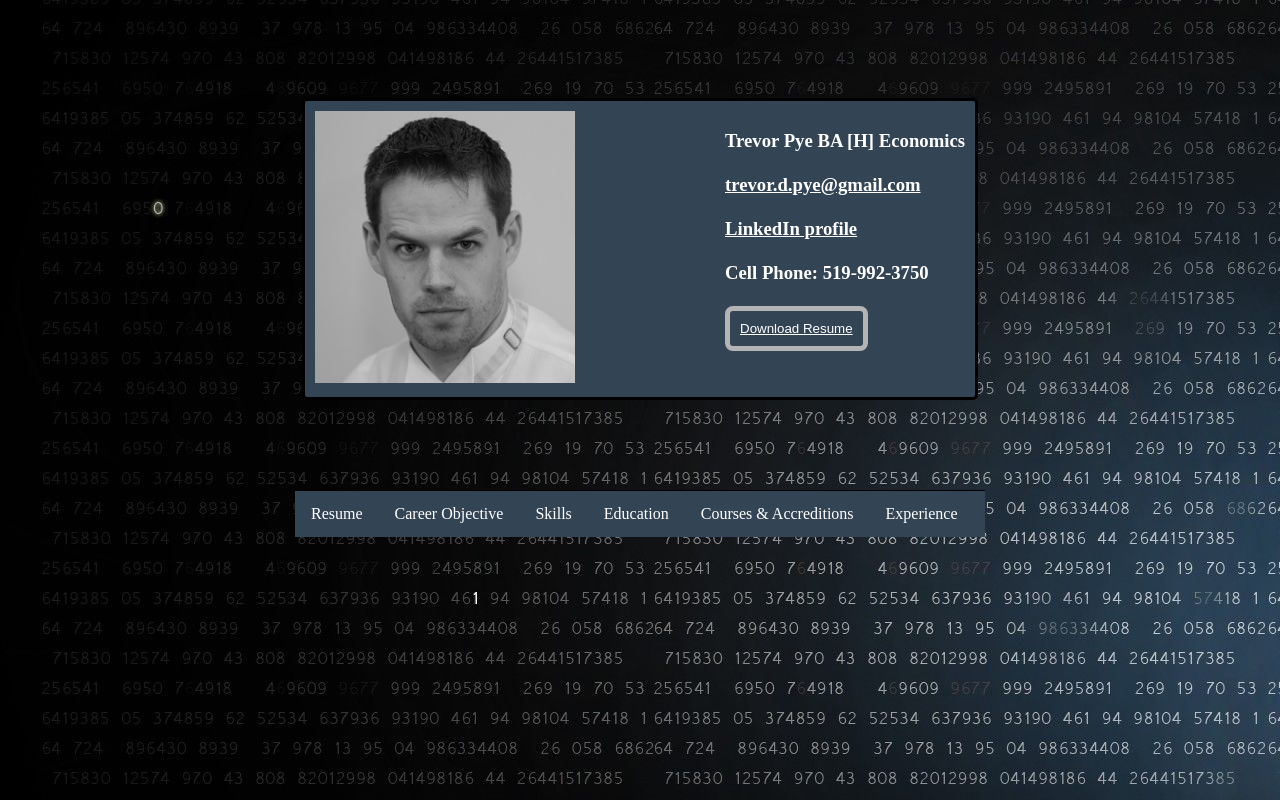
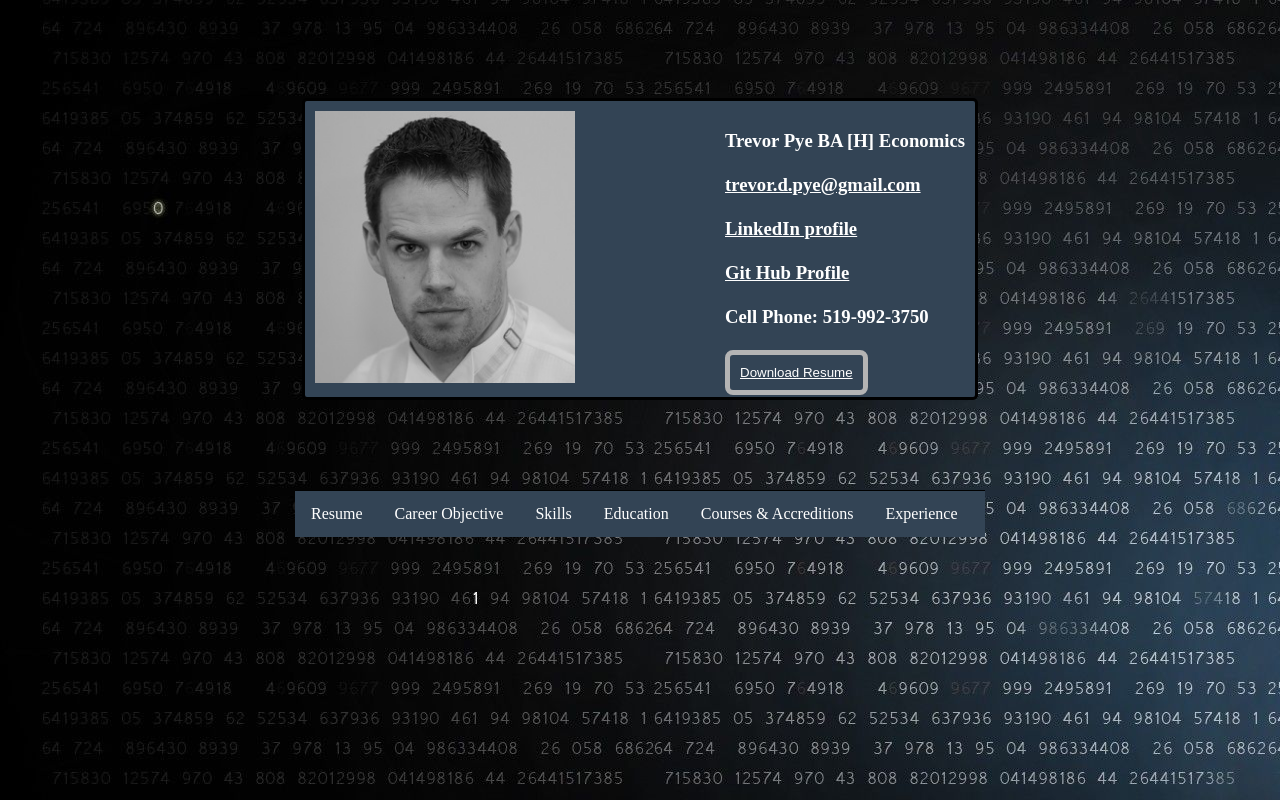
Before and after one commit to tpye/resumeWebPage, a plain HTML site: page Index.html in a window 1280 px wide. Drawn offline with Linux system fonts and the light colour scheme.

Commit message:
addded git hub profile link to home page

```diff
--- a/Index.html
+++ b/Index.html
@@ -27,6 +27,7 @@
             <h3 style="float: right; color: white;"> Trevor Pye BA [H] Economics <br/><br/>
                 <a href="mailto:trevor.d.pye@gmail.com" style="color: white;">trevor.d.pye@gmail.com</a> <br/> <br/>
                 <a href="https://www.linkedin.com/in/trevor-d-pye/" style="color: white;">LinkedIn profile</a> <br/> <br/>
+                <a href="https://github.com/tpye" style="color: white;">Git Hub Profile</a><br/><br/>
                 Cell Phone: 519-992-3750<br/><br/>
                 <button><a href="downloads/trevor_resume.pdf" download style="color:white;">Download Resume</a></button>
 
```
